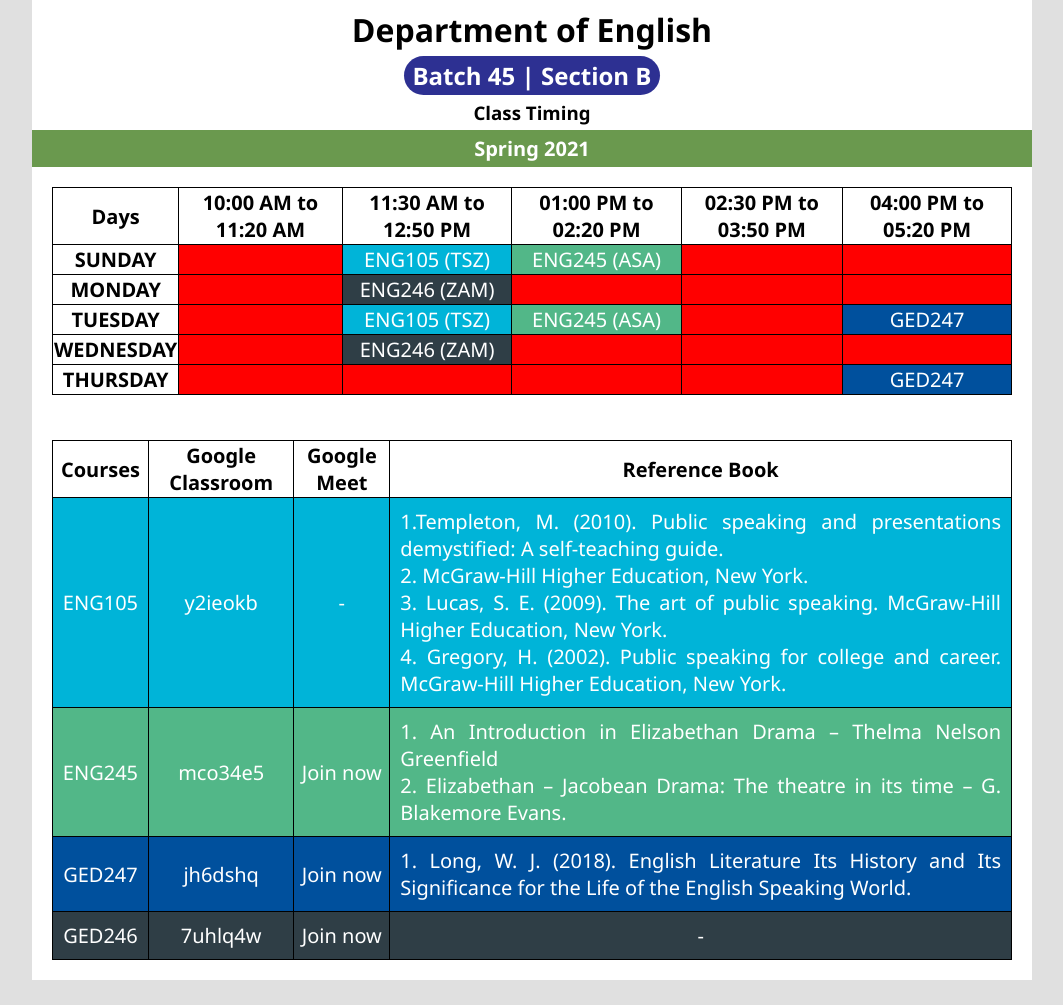
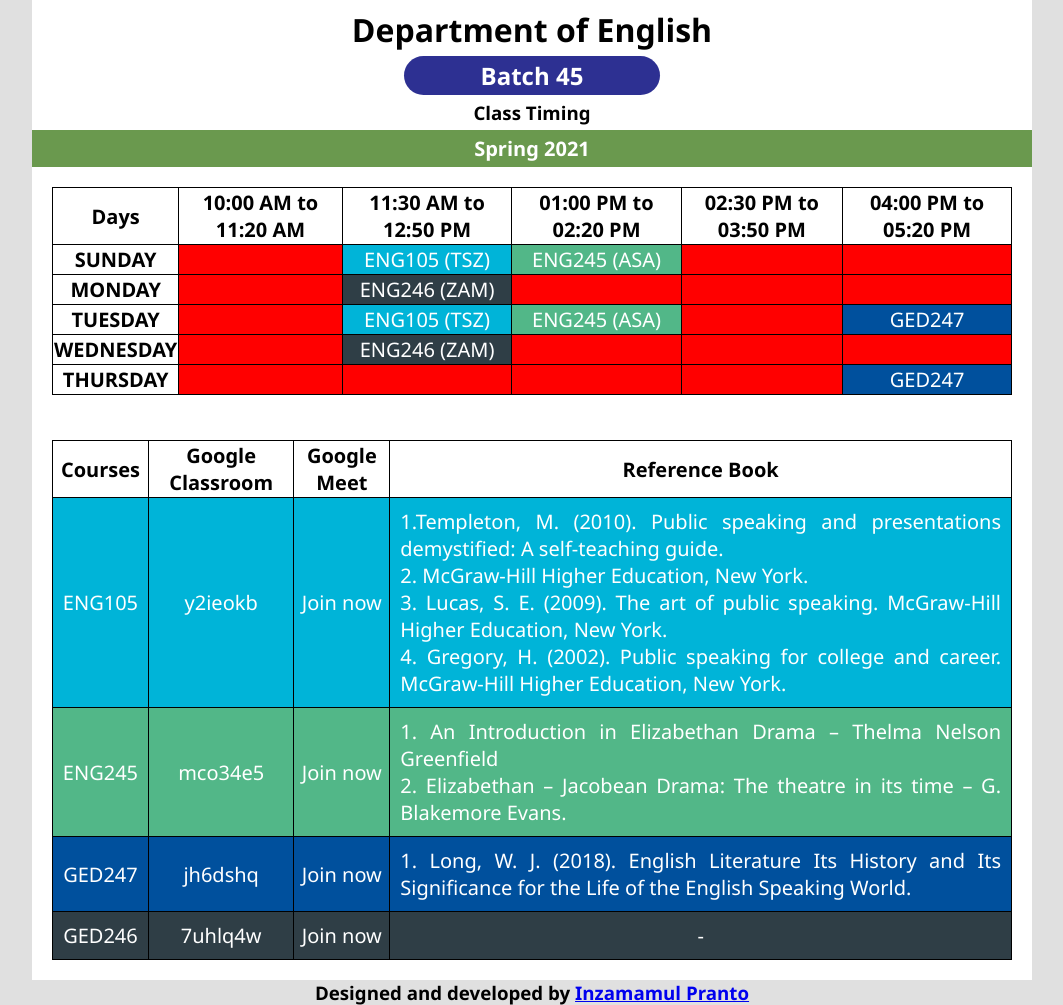
Before and after one commit to postbox95/seub45, a plain HTML site: page index.html in a window 1280 px wide. Shown: the part 217-1222 px from the top of the page, without its empty margins (108-1171 px from the left). Before the commit the page ends 1197 px from the top, so only its background shows below. Drawn offline with Linux system fonts and the light colour scheme.

Commit message:
Add files via upload

```diff
--- a/index.html
+++ b/index.html
@@ -16,9 +16,6 @@
 
 
 
-
-
-
 <div class="body">
 
 		<div class="topnav">
@@ -31,7 +28,7 @@
 
  	<div class="header">
  	<h1> Department of English</h1>
- 	<h2> Batch 45 | Section B</h2>
+ 	<h2> Batch 45 </h2>
 
  		<h3 class="routine" style="padding: 5px;">
  			Class Timing
@@ -131,7 +128,7 @@
  		<tr>
  			<td style="background-color: #00b4d8; color: white;">ENG105</td>
  			<td style="background-color: #00b4d8; color: white;">y2ieokb</td>
- 			<td style="background-color: #00b4d8; padding: 5px; color: white;">-</td>
+ 			<td style="background-color: #00b4d8; padding: 5px; color: white;"><a style="text-decoration: none; color: white;" href="https://meet.google.com/kri-drhd-xbn">Join now</a></td>
  			<td style="text-align: justify; padding: 10px; background-color: #00b4d8; color: white;">1.Templeton, M. (2010). Public speaking and presentations demystified: A self-teaching guide. <br>2. McGraw-Hill Higher Education, New York. <br>3. Lucas, S. E. (2009). The art of public speaking. McGraw-Hill Higher Education, New York. <br> 4. Gregory, H. (2002). Public speaking for college and career. McGraw-Hill Higher Education, New York. </td>
  		</tr>
 
@@ -165,5 +162,10 @@
  	</div>
 
 
+
+<div class="footer">
+	<h3>Designed and developed by <a  href="https://www.facebook.com/postbox95/">Inzamamul Pranto</a> </h3>
+</div>
+
 </body>
 </html>
```
